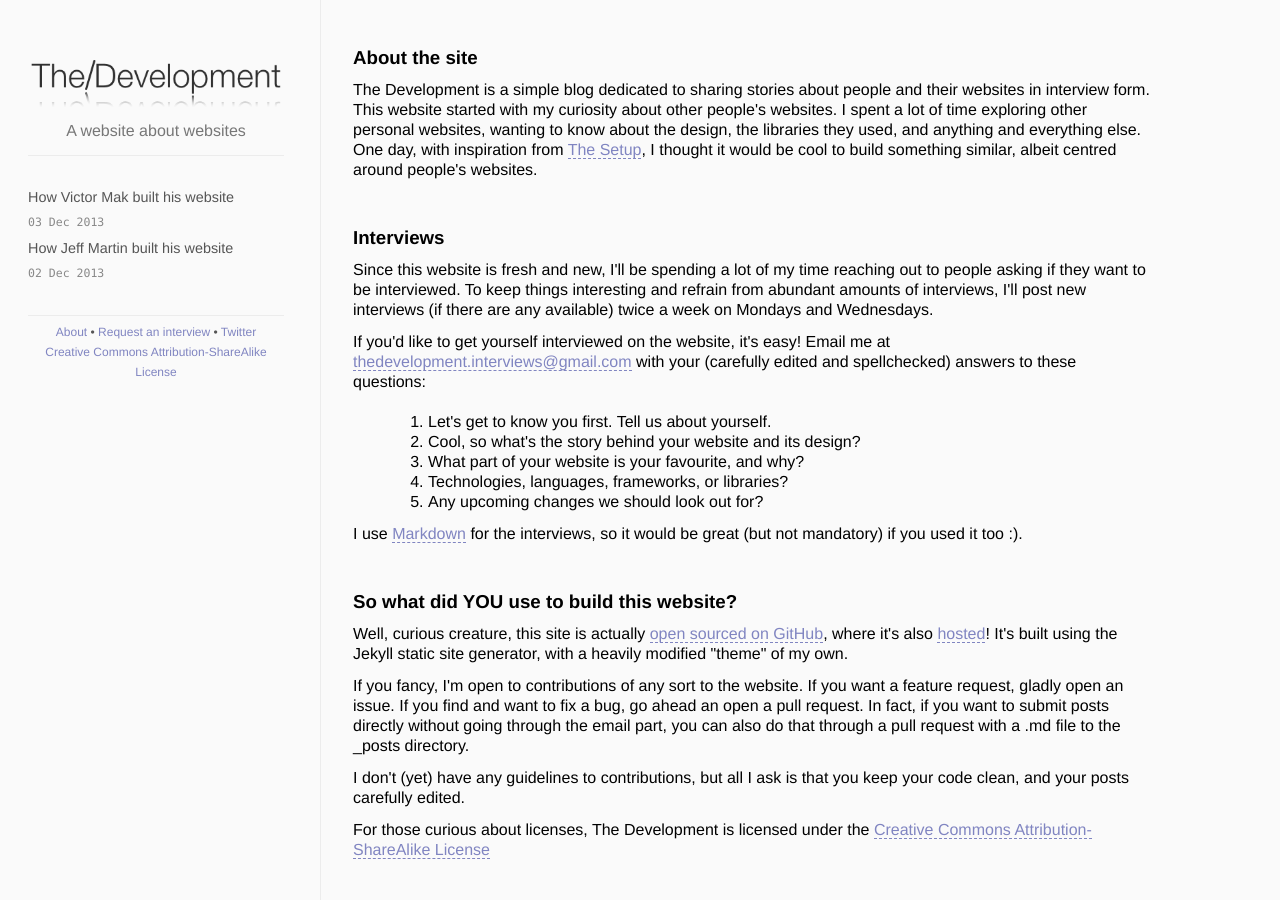
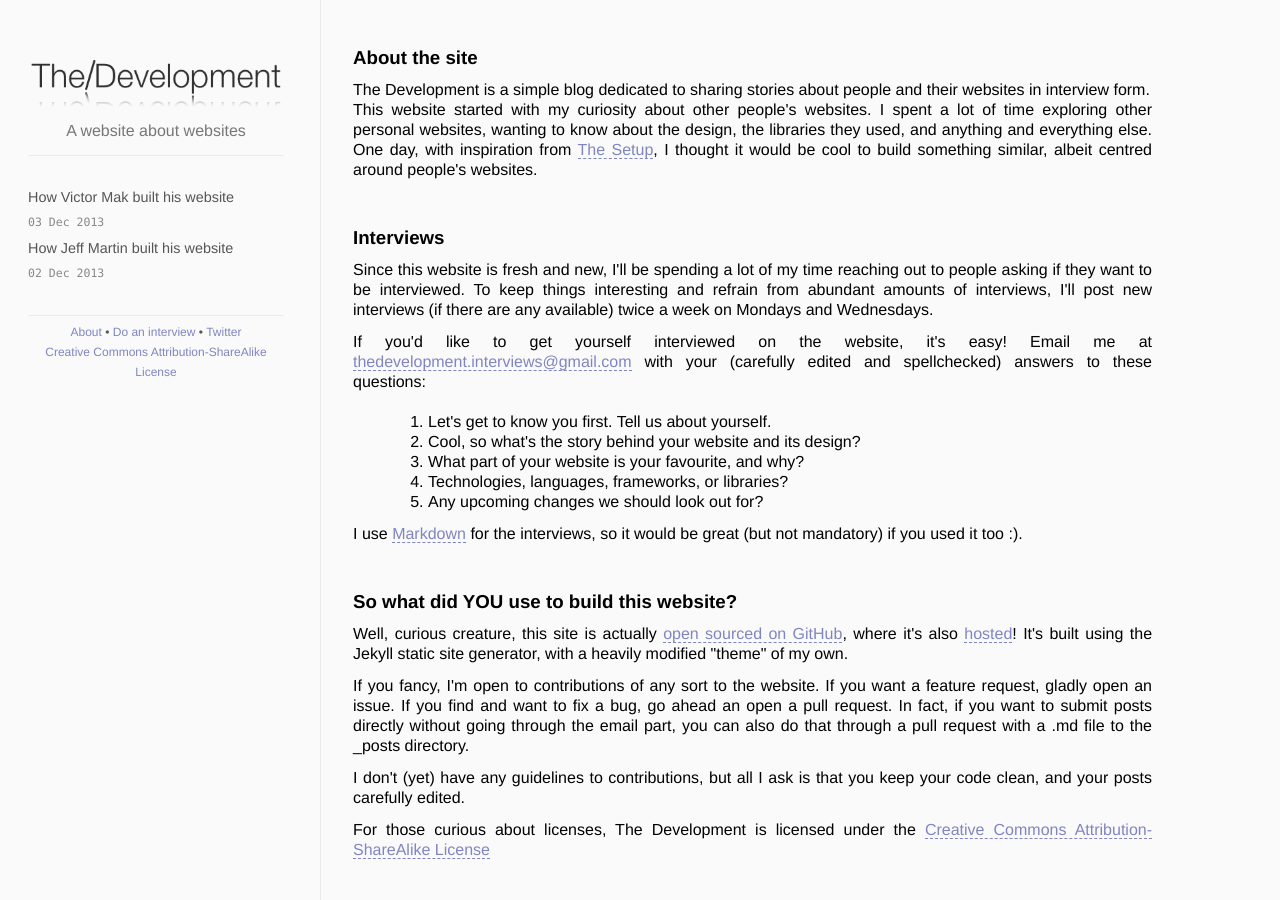
Before and after one commit to the-development/thedevelopment, a Jekyll site: the page built from about/index.html, in a window 1280 px wide. Built offline with Jekyll 4.4.1, drawn with Linux system fonts in a browser that asks for light colours; Markdown is read by kramdown in place of the engine named in the settings.

Commit message:
Add sidebar button to about page

```diff
--- a/_layouts/default.html
+++ b/_layouts/default.html
@@ -43,7 +43,7 @@
                   <!-- Coming soon
                   <a href="https://twitter.com/_thedevelopment">Archives</a> <span class="separator">&bull;</span>-->
                   <a href="/about" class="footer-link">About</a> <span class="separator">&bull;</span>
-                  <a href="/about#interviews" class="footer-link">Request an interview</a> <span class="separator">&bull;</span>
+                  <a href="/about#interviews" class="footer-link">Do an interview</a> <span class="separator">&bull;</span>
                   <a href="https://twitter.com/_thedevelopment" class="footer-link">Twitter</a><br />
                   <a href="http://creativecommons.org/licenses/by-sa/4.0/" class="footer-link">Creative Commons Attribution-ShareAlike License</a>
                 </span>
--- a/about/index.html
+++ b/about/index.html
@@ -4,6 +4,9 @@ title: The Development
 ---
 
 <div class="content" id="about">
+  <div id="sidebar-button">
+    <img src="/images/sidebar-button.png">
+  </div>
   <div id="about-the-site" class="about-section">
     <h3>About the site</h3>
     <p>
--- a/css/main.css
+++ b/css/main.css
@@ -298,6 +298,7 @@ a:hover {
 
 #about p {
   margin-top: 0.75em;
+  text-align: justify;
 }
 
 .about-section {
```
